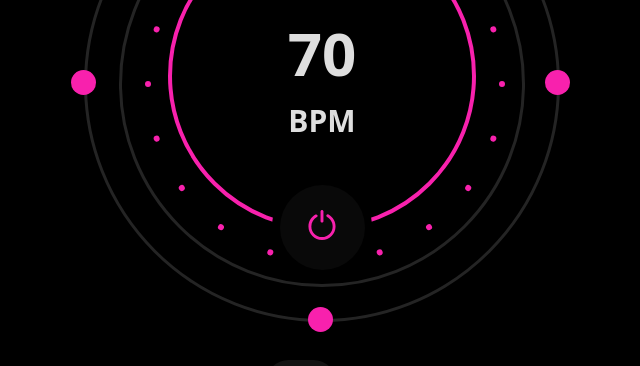
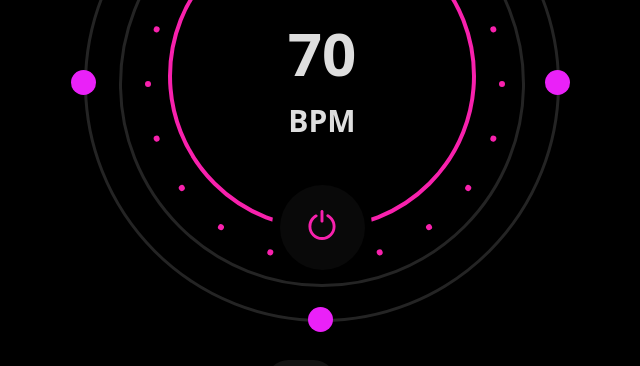
Before and after one commit to jonah-butler/metronome, a React (Vite) app: page / in a window 1280 px wide. Shown: the part 166-532 px from the top of the page, without its empty margins (318-958 px from the left). Built offline with nearby package versions, Linux system fonts and the light colour scheme.

Commit message:
add subdivision intervals to poly grid

```diff
--- a/src/App.tsx
+++ b/src/App.tsx
@@ -259,6 +259,12 @@ function App() {
           usePoly={usePolyrhythm}
           togglePlayback={toggleMetronome}
           updateBPM={setBPM}
+          subdivision={
+            Subdivisions[subdivision.value as keyof typeof Subdivisions]
+          }
+          polySubdivision={
+            Subdivisions[polySubdivision.value as keyof typeof Subdivisions]
+          }
         />
       </section>
       <section className="spinner-container" style={{ display: 'none' }}>
--- a/src/components/BPM-Grid.tsx
+++ b/src/components/BPM-Grid.tsx
@@ -7,6 +7,7 @@ interface BPMGridProps {
   beats: number;
   currentBeat: number;
   smallVersion?: boolean;
+  subdivision: number;
 }
 
 function BPMGrid({
@@ -15,6 +16,7 @@ function BPMGrid({
   beats,
   currentBeat,
   smallVersion,
+  subdivision,
 }: BPMGridProps) {
   useEffect(() => {
     if (!clockArm.current) return;
@@ -24,12 +26,20 @@ function BPMGrid({
     }
   }, [isRunning]);
 
+  function isSubdividedNote(beat: number): boolean {
+    return !Number.isInteger(beat);
+  }
+
+  function isSameBeat(i: number): boolean {
+    return 1 + i * subdivision === currentBeat;
+  }
+
   const clockArm = useRef<HTMLDivElement | null>(null);
 
   return (
     <div
       className={`grid-container ${smallVersion ? 'small' : ''}`}
-      style={{ '--beats': beats } as React.CSSProperties}
+      style={{ '--beats': beats / subdivision } as React.CSSProperties}
     >
       {!smallVersion && (
         <section
@@ -38,10 +48,10 @@ function BPMGrid({
           style={{ '--tempo': `${(60 / bpm) * beats}s` } as React.CSSProperties}
         ></section>
       )}
-      {Array.from(Array(beats), (_x, i) => {
+      {Array.from(Array(beats / subdivision), (_x, i) => {
         return (
           <div
-            className={`dot${i + 1 === Math.floor(currentBeat) ? ' active' : ''}`}
+            className={`dot${isSameBeat(i) ? ' active' : ''} ${isSubdividedNote((beats / (beats / subdivision)) * i) ? 'subdivision' : ''}`}
             key={i}
             style={{ '--i': i } as React.CSSProperties}
           ></div>
--- a/src/components/Display.tsx
+++ b/src/components/Display.tsx
@@ -10,17 +10,11 @@ interface DisplayProps {
   polyBeat: number;
   polyrhythm: number;
   usePoly: boolean;
+  subdivision: number;
+  polySubdivision: number;
   updateBPM: (value: number) => void;
   togglePlayback: () => void;
 }
-
-// function togglePlayback(): void {
-//   console.log('toggling playback');
-// }
-
-// function updateBPM(): void {
-//   console.log('updating bpm');
-// }
 
 function Display({
   isRunning,
@@ -32,6 +26,8 @@ function Display({
   usePoly,
   togglePlayback,
   updateBPM,
+  subdivision,
+  polySubdivision,
 }: DisplayProps) {
   return (
     <div className="display_container">
@@ -41,6 +37,7 @@ function Display({
           bpm={bpm}
           beats={beats}
           currentBeat={currentBeat}
+          subdivision={subdivision}
         />
         <BPMSpinner
           togglePlayback={togglePlayback}
@@ -56,6 +53,7 @@ function Display({
             beats={polyrhythm}
             currentBeat={polyBeat}
             smallVersion={true}
+            subdivision={polySubdivision}
           />
         )}
       </section>
--- a/src/css/BPM-Grid.css
+++ b/src/css/BPM-Grid.css
@@ -39,7 +39,7 @@
   left: 47%;
   width: 25px;
   height: 25px;
-  background-color: #f821adff;
+  background-color: #ea21f8ff;
   border-radius: 50%;
   transform: rotate(calc(360deg / var(--beats) * var(--i) - 90deg))
     translate(237px) rotate(calc(-360deg / var(--beats) * var(--i)));
@@ -47,9 +47,19 @@
   z-index: 6;
 }
 
+.grid-container .dot.subdivision {
+  width: 10px;
+  height: 10px;
+  background-color: #9045e6ff;
+  left: 49%;
+  top: 49%;
+  transform: rotate(calc(360deg / var(--beats) * var(--i) - 90deg))
+    translate(238px) rotate(calc(-360deg / var(--beats) * var(--i)));
+}
+
 .grid-container .dot.active,
 .grid-container.small .dot.active {
-  background-color: white;
+  background-color: white !important;
 }
 
 .grid-outer-container .grid-container.small {
@@ -81,6 +91,16 @@
   z-index: 8;
 }
 
+.grid-container.small .dot.subdivision {
+  width: 10px;
+  height: 10px;
+  background-color: #9045e6ff;
+  left: 49%;
+  top: 49%;
+  transform: rotate(calc(360deg / var(--beats) * var(--i) - 90deg))
+    translate(209px) rotate(calc(-360deg / var(--beats) * var(--i)));
+}
+
 @media (max-width: 563px) {
   .grid-container {
     width: 320px !important;
@@ -93,6 +113,16 @@
       translate(160px) rotate(calc(-360deg / var(--beats) * var(--i)));
   }
 
+  .grid-container .dot.subdivision {
+    width: 10px;
+    height: 10px;
+    background-color: #9045e6ff;
+    left: 48%;
+    top: 48%;
+    transform: rotate(calc(360deg / var(--beats) * var(--i) - 90deg))
+      translate(162px) rotate(calc(-360deg / var(--beats) * var(--i)));
+  }
+
   .grid-container.small {
     width: 270px !important;
     height: 270px !important;
@@ -102,6 +132,14 @@
     left: 47%;
     transform: rotate(calc(360deg / var(--beats) * var(--i) - 90deg))
       translate(135px) rotate(calc(-360deg / var(--beats) * var(--i)));
+  }
+
+  .grid-container.small .dot.subdivision {
+    background-color: #9045e6ff;
+    left: 48%;
+    top: 48%;
+    transform: rotate(calc(360deg / var(--beats) * var(--i) - 90deg))
+      translate(137px) rotate(calc(-360deg / var(--beats) * var(--i)));
   }
 
   .bpm-spinner {
--- a/src/timing_engine/rhythm.ts
+++ b/src/timing_engine/rhythm.ts
@@ -49,7 +49,6 @@ export class Rhythm extends EventEmitter {
   private trackBeat(): void {
     const beatSource = this.beats !== this.poly ? this.poly : this.beats;
 
-    // Total steps in a full cycle
     const totalSteps = Math.round(beatSource / this.subdivision);
 
     this.step = (this.step + 1) % totalSteps;
```
